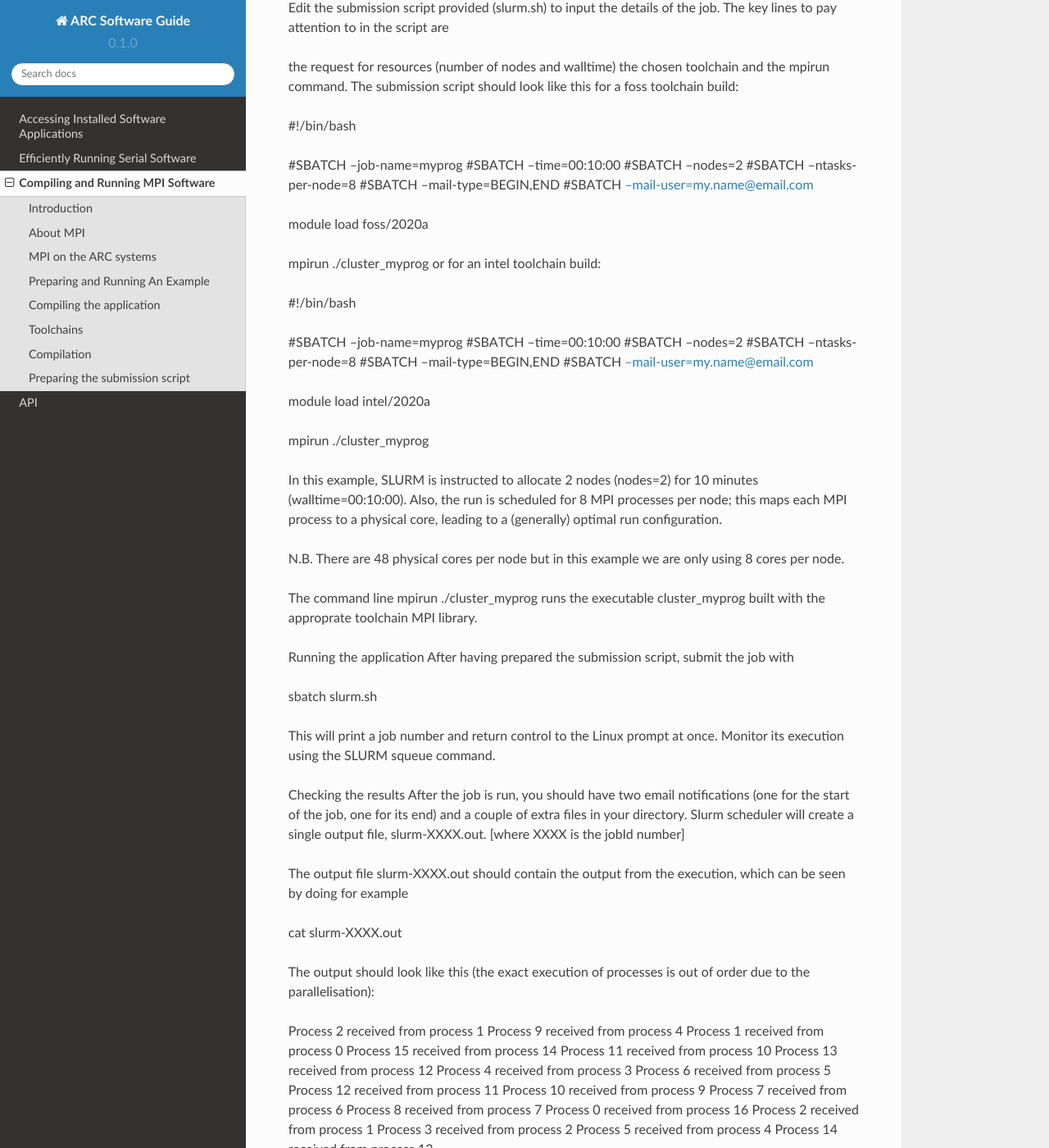
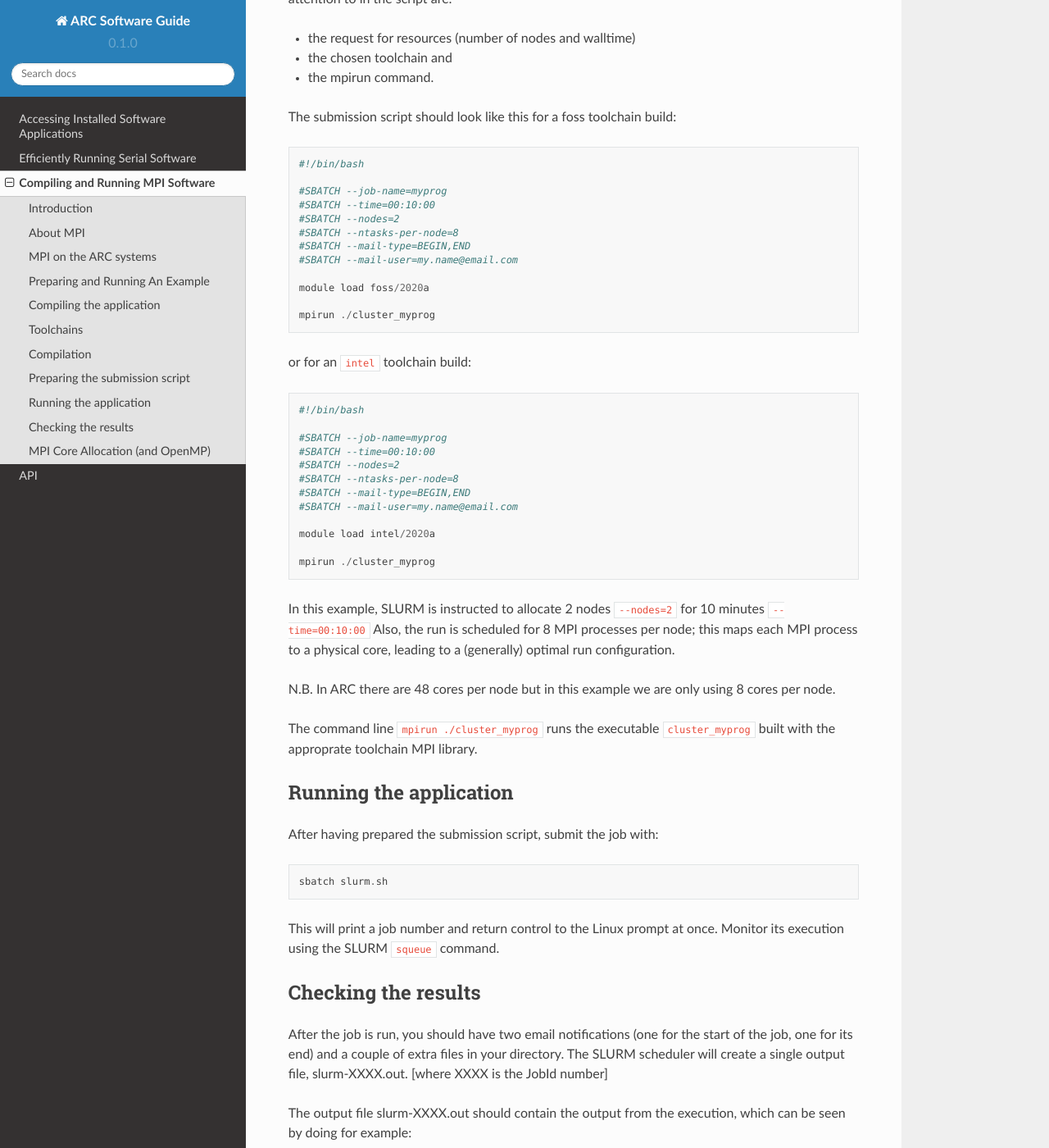
Before and after one commit to oxford-arc/arc-software-guide, a Sphinx documentation site: the page built from docs/source/arc-compiling.rst, in a window 1280 px wide and 1400 px high, scrolled down 3670 px. Shown: the whole window at 82% size. Built offline with Sphinx 7.4.7 and the Read the Docs theme 2.0.0, drawn with Linux system fonts in a browser that asks for light colours; some of the changed text lies outside the part shown.

Commit message:
Update arc-compiling.rst

```diff
--- a/docs/source/arc-compiling.rst
+++ b/docs/source/arc-compiling.rst
@@ -6,11 +6,11 @@ Introduction
 
 This guide is intended to give an overview of what is needed to compile and run MPI software on the ARC cluster systems.
 
-The guide shows how to
+The guide shows how to:
 
-compile a MPI application,
-prepare a job submission script and
-submit the job.
+- Compile a MPI application,
+- Prepare a job submission script and
+- Submit the job.
 
 
 About MPI
@@ -89,7 +89,7 @@ For example the ``intel/2020a`` toolchain contains the following components::
     2) zlib/1.2.11-GCCcore-9.3.0   4) iccifort/2020.1.217           6) iimpi/2020a                           8) intel/2020a
 
 
-The ``foss/2020a`` toolchain contains:
+The ``foss/2020a`` toolchain contains::
 
   module load foss/2020a
   module list
@@ -147,113 +147,114 @@ Run the ``ls`` command to verify the executable cluster_myprog was created.
 Preparing the submission script
 -------------------------------
 
-Edit the submission script provided (slurm.sh) to input the details of the job.  The key lines to pay attention to in the script are
+Edit the submission script provided ``slurm.sh`` to input the details of the job.  The key lines to pay attention to in the script are:
 
-the request for resources (number of nodes and walltime)
-the chosen toolchain and
-the mpirun command.
-The submission script should look like this for a foss toolchain build:
+- the request for resources (number of nodes and walltime)
+- the chosen toolchain and
+- the mpirun command.
 
-#!/bin/bash
+The submission script should look like this for a foss toolchain build::
 
-#SBATCH --job-name=myprog
-#SBATCH --time=00:10:00
-#SBATCH --nodes=2
-#SBATCH --ntasks-per-node=8
-#SBATCH --mail-type=BEGIN,END
-#SBATCH --mail-user=my.name@email.com
+ #!/bin/bash
 
-module load foss/2020a
+ #SBATCH --job-name=myprog
+ #SBATCH --time=00:10:00
+ #SBATCH --nodes=2
+ #SBATCH --ntasks-per-node=8
+ #SBATCH --mail-type=BEGIN,END
+ #SBATCH --mail-user=my.name@email.com
 
-mpirun ./cluster_myprog
-or for an intel toolchain build:
+ module load foss/2020a
 
-#!/bin/bash
+ mpirun ./cluster_myprog
 
-#SBATCH --job-name=myprog
-#SBATCH --time=00:10:00
-#SBATCH --nodes=2
-#SBATCH --ntasks-per-node=8
-#SBATCH --mail-type=BEGIN,END
-#SBATCH --mail-user=my.name@email.com
+or for an ``intel`` toolchain build::
 
-module load intel/2020a
+ #!/bin/bash
 
-mpirun ./cluster_myprog
+ #SBATCH --job-name=myprog
+ #SBATCH --time=00:10:00
+ #SBATCH --nodes=2
+ #SBATCH --ntasks-per-node=8
+ #SBATCH --mail-type=BEGIN,END
+ #SBATCH --mail-user=my.name@email.com
+
+ module load intel/2020a
+
+ mpirun ./cluster_myprog
 
 
-In this example, SLURM is instructed to allocate 2 nodes (nodes=2) for 10 minutes (walltime=00:10:00).  Also, the run is scheduled for 8 MPI processes per node; this maps each MPI process to a physical core, leading to a (generally) optimal run configuration.
+In this example, SLURM is instructed to allocate 2 nodes ``--nodes=2`` for 10 minutes ``--time=00:10:00``  Also, the run is scheduled for 8 MPI processes per node; this maps each MPI process to a physical core, leading to a (generally) optimal run configuration.
 
-N.B. There are 48 physical cores per node but in this example we are only using 8 cores per node.
+N.B. In ARC there are 48 cores per node but in this example we are only using 8 cores per node.
 
-The command line mpirun ./cluster_myprog runs the executable cluster_myprog built with the approprate toolchain MPI library.
+The command line ``mpirun ./cluster_myprog`` runs the executable ``cluster_myprog`` built with the approprate toolchain MPI library.
+
+Running the application
+-----------------------
+
+After having prepared the submission script, submit the job with::
+
+ sbatch slurm.sh
+
+This will print a job number and return control to the Linux prompt at once.  Monitor its execution using the SLURM ``squeue`` command.
+
+Checking the results
+--------------------
+
+After the job is run, you should have two email notifications (one for the start of the job, one for its end) and a couple of extra files in your directory.  The SLURM scheduler will create a single output file, slurm-XXXX.out. [where XXXX is the JobId number]
+
+The output file slurm-XXXX.out should contain the output from the execution, which can be seen by doing for example::
+
+ cat slurm-XXXX.out
+
+The output should look like this (the exact execution of processes is out of order due to the parallelisation)::
+
+ Process  2  received  from process  1
+ Process  9  received  from process  4
+ Process  1  received  from process  0
+ Process  15 received  from process  14
+ Process  11 received  from process  10
+ Process  13 received  from process  12
+ Process  4  received  from process  3
+ Process  6  received  from process  5
+ Process  12 received  from process  11
+ Process  10 received  from process  9
+ Process  7  received  from process  6
+ Process  8  received  from process  7
+ Process  0  received  from process  16
+ Process  2  received  from process  1
+ Process  3  received  from process  2
+ Process  5  received  from process  4
+ Process  14 received  from process  13
+
+MPI Core Allocation (and OpenMP)
+--------------------------------
+
+In the above examples we have used the SLURM ``--ntasks-per-node`` option to allocate a single CPU core to each MPI process.  There may be occasions where we want to run fewer MPI processes per node, and use insead OpenMP for the remaining allocated cores. We can do this using the ``--cpus-per-task`` option.
+
+Below is an example submission script (for OpenMPI) which requests two nodes with 1 MPI process each, where each MPI process can use 8 cores (for OpenMP) - so a total allocation of 16 cores::
+
+ #!/bin/bash
+
+ #SBATCH --nodes=2
+ #SBATCH --ntasks-per-node=1
+ #SBATCH --cpus-per-task=8
+ #SBATCH --time=00:10:00
+ #SBATCH --partition=devel
+
+ module load mpitest/1.0
+
+ mpirun --map-by numa:pe=${SLURM_CPUS_PER_TASK} mpisize
 
 
+The command from the ``mpitest module``, named mpisize outputs the following information:
 
-Running the application
-After having prepared the submission script, submit the job with
-
-sbatch slurm.sh
-
-This will print a job number and return control to the Linux prompt at once.  Monitor its execution using the SLURM squeue command.
-
-Checking the results
-After the job is run, you should have two email notifications (one for the start of the job, one for its end) and a couple of extra files in your directory.  Slurm scheduler will create a single output file, slurm-XXXX.out. [where XXXX is the jobId number]
-
-The output file slurm-XXXX.out should contain the output from the execution, which can be seen by doing for example
-
-cat slurm-XXXX.out
+ Hello from host "arc-c303". This is MPI task 1, the total MPI Size is 2, and there are 8 CPU core(s) allocated to *this* MPI task, these being { 0 1 2 3 4 5 6 7 }
+ Hello from host "arc-c302". This is MPI task 0, the total MPI Size is 2, and there are 8 CPU core(s) allocated to *this* MPI task, these being { 0 1 2 3 4 5 6 7 }
 
 
-
-The output should look like this (the exact execution of processes is out of order due to the parallelisation):
-
-Process  2  received  from process  1
-Process  9  received  from process  4
-Process  1  received  from process  0
-Process  15 received  from process  14
-Process  11 received  from process  10
-Process  13 received  from process  12
-Process  4  received  from process  3
-Process  6  received  from process  5
-Process  12 received  from process  11
-Process  10 received  from process  9
-Process  7  received  from process  6
-Process  8  received  from process  7
-Process  0  received  from process  16
-Process  2  received  from process  1
-Process  3  received  from process  2
-Process  5  received  from process  4
-Process  14 received  from process  13
-
-MPI Core Allocation (and OpenMP)
+From the results above we can see that as expected, two MPI processes ran, one on node ``arc-c302`` and the other on ``arc-303`` and each of these processes were allocaed 8 CPUs.
 
 
-In the above examples we have used the SLURM --ntasks-per-node option to allocate a single CPU core to each MPI process.  There may be occasions where we want to run fewer MPI processes per node, and use insead OpenMP for the remaining allocated cores. We can do this using the --cpus-per-task option.
-
-Below is an example submission script (for OpenMPI) which requests two nodes with 1 MPI process each, where each MPI process can use 8 cores (for OpenMP) - so a total allocation of 16 cores.
-
-#!/bin/bash
-
-#SBATCH --nodes=2
-#SBATCH --ntasks-per-node=1
-#SBATCH --cpus-per-task=8
-#SBATCH --time=00:10:00
-#SBATCH --partition=devel
-
-module load mpitest/1.0
-
-mpirun --map-by numa:pe=${SLURM_CPUS_PER_TASK} mpisize
-
-
-The command from the mpitest module, named mpisize outputs the following information:
-
-Hello from host "arc-c303". This is MPI task 1, the total MPI Size is 2, and there are 8 CPU core(s) allocated to *this* MPI task, these being { 0 1 2 3 4 5 6 7 }
-Hello from host "arc-c302". This is MPI task 0, the total MPI Size is 2, and there are 8 CPU core(s) allocated to *this* MPI task, these being { 0 1 2 3 4 5 6 7 }
-
-
-From the results above we can see that as expected, two MPI processes ran, one on node arc-c302 and the other on arc-303, and each of these processes were allocaed 8 CPUs.
-
-
-
-Note: The mpirun option --map-by numa:pe=${SLURM_CPUS_PER_TASK} is not required if running with Intel MPI.
+Note: The mpirun option ``--map-by numa:pe=${SLURM_CPUS_PER_TASK}`` is not required if running with Intel MPI.
```
Also changed, not shown: other parts of docs/source/arc-compiling.rst (+2 -2 lines).
